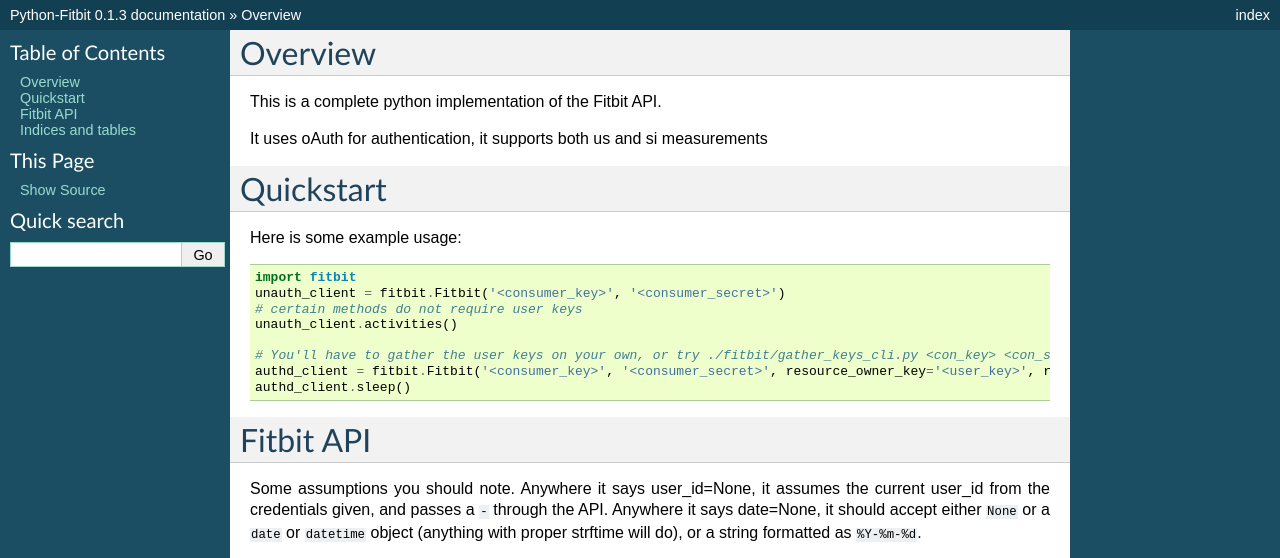
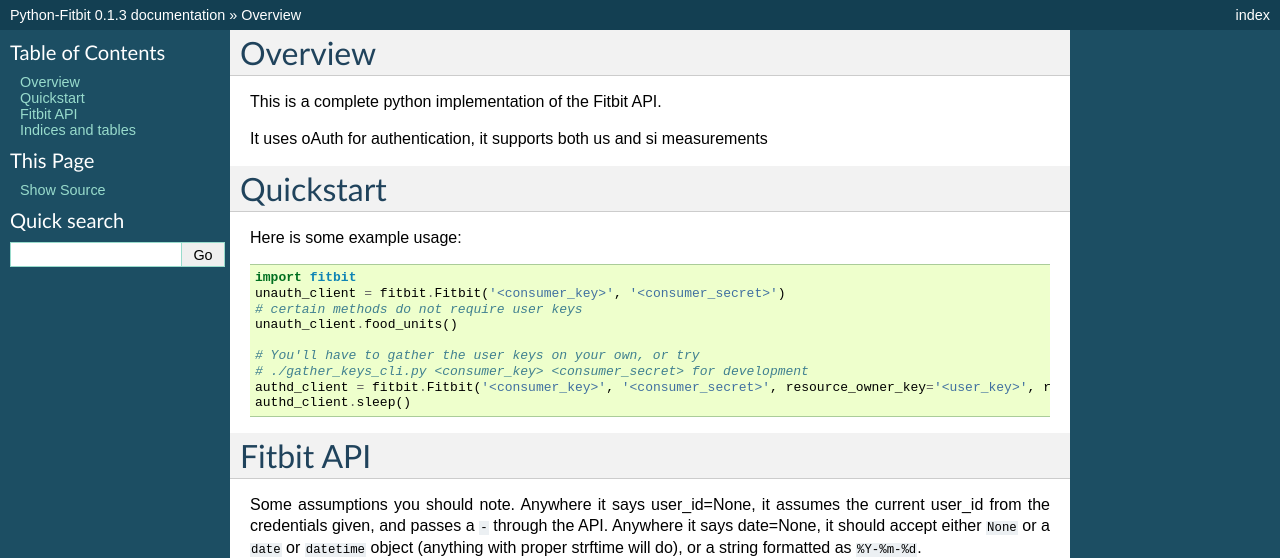
Before and after one commit to orcasgit/python-fitbit, a Sphinx documentation site: the page built from docs/index.rst, in a window 1280 px wide, cut to the strip 0-558 px from the top of the page. Built offline with Sphinx 7.4.7, drawn with Linux system fonts in a browser that asks for light colours.

Commit message:
update quickstart docs, fixes #15

```diff
--- a/docs/index.rst
+++ b/docs/index.rst
@@ -19,9 +19,10 @@
     import fitbit
     unauth_client = fitbit.Fitbit('<consumer_key>', '<consumer_secret>')
     # certain methods do not require user keys
-    unauth_client.activities()
+    unauth_client.food_units()
 
-    # You'll have to gather the user keys on your own, or try ./fitbit/gather_keys_cli.py <con_key> <con_sec> for development
+    # You'll have to gather the user keys on your own, or try
+    # ./gather_keys_cli.py <consumer_key> <consumer_secret> for development
     authd_client = fitbit.Fitbit('<consumer_key>', '<consumer_secret>', resource_owner_key='<user_key>', resource_owner_secret='<user_secret>')
     authd_client.sleep()
 
```
